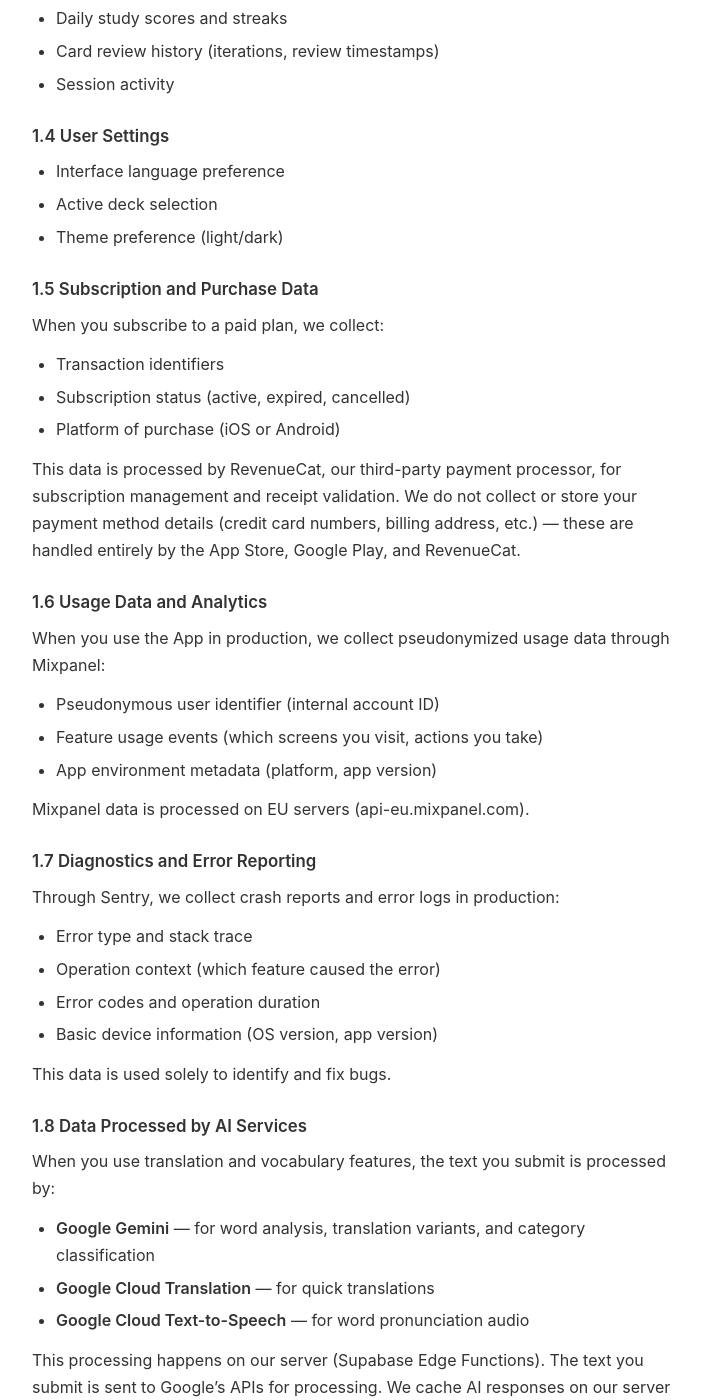
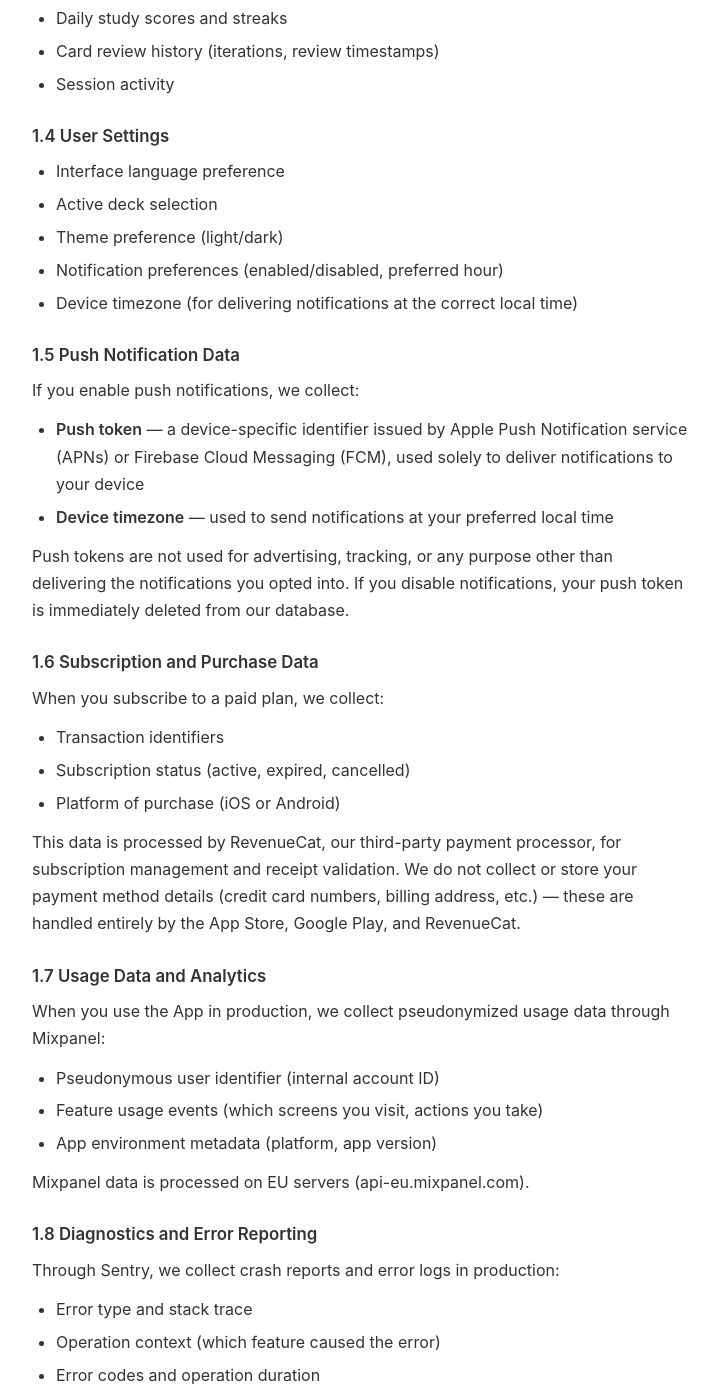
Before and after one commit to lexiumcards/lexium-cards-legal, a Jekyll site: the page built from privacy-policy.md, in a window 1280 px wide and 1400 px high, scrolled down 1127 px. Shown: the whole window, without its empty margins (280-998 px from the left). Built offline with Jekyll 4.4.1, drawn with Linux system fonts in a browser that asks for light colours; some of the changed text lies outside the part shown.

Commit message:
update legal documents

```diff
--- a/privacy-policy.md
+++ b/privacy-policy.md
@@ -52,8 +52,19 @@ Please do not use the App to store sensitive personal information (health data,
 - Interface language preference
 - Active deck selection
 - Theme preference (light/dark)
+- Notification preferences (enabled/disabled, preferred hour)
+- Device timezone (for delivering notifications at the correct local time)
 
-### 1.5 Subscription and Purchase Data
+### 1.5 Push Notification Data
+
+If you enable push notifications, we collect:
+
+- **Push token** — a device-specific identifier issued by Apple Push Notification service (APNs) or Firebase Cloud Messaging (FCM), used solely to deliver notifications to your device
+- **Device timezone** — used to send notifications at your preferred local time
+
+Push tokens are not used for advertising, tracking, or any purpose other than delivering the notifications you opted into. If you disable notifications, your push token is immediately deleted from our database.
+
+### 1.6 Subscription and Purchase Data
 
 When you subscribe to a paid plan, we collect:
 
@@ -116,6 +127,7 @@ We use your personal data for the following purposes:
 | Synthesize pronunciation audio                                                 | Text submitted by you                            | Performance of contract |
 | Manage subscriptions and validate purchases                                    | Purchase data (via RevenueCat)                   | Performance of contract |
 | Improve App quality and fix bugs                                               | Diagnostics data                                 | Legitimate interest     |
+| Send daily study reminder notifications (if enabled)                           | Push token, timezone, notification hour           | Consent                 |
 | Understand feature usage and improve the App                                   | Pseudonymized usage data (analytics)             | Legitimate interest     |
 | Respond to your inquiries                                                      | Contact information, communication content       | Legitimate interest     |
 | Comply with legal obligations                                                  | Account info, purchase info (when applicable)    | Legal obligation        |
@@ -164,6 +176,9 @@ We share data with the following third-party service providers:
 | **Mixpanel** (Mixpanel Inc.)          | Product analytics                               | Pseudonymized usage events, user identifier | [mixpanel.com/legal/privacy-policy](https://mixpanel.com/legal/privacy-policy/)                    |
 | **RevenueCat** (RevenueCat Inc.)      | Subscription management and receipt validation  | Transaction IDs, subscription status, platform | [revenuecat.com/privacy](https://www.revenuecat.com/privacy)                                       |
 | **Google Cloud AI** (Google LLC)      | Translation, word analysis (Gemini), TTS        | Text content submitted by user              | [cloud.google.com/terms/cloud-privacy-notice](https://cloud.google.com/terms/cloud-privacy-notice) |
+| **Firebase Cloud Messaging** (Google LLC) | Push notification delivery (Android)       | Push token                                  | [firebase.google.com/support/privacy](https://firebase.google.com/support/privacy)                 |
+| **Apple Push Notification service** (Apple Inc.) | Push notification delivery (iOS)    | Push token                                  | [apple.com/privacy](https://www.apple.com/privacy/)                                                |
+| **Expo** (650 Industries Inc.)        | Push notification routing                       | Push token                                  | [expo.dev/privacy](https://expo.dev/privacy)                                                       |
 
 All third-party providers are either located in the EEA, covered by EU adequacy decisions, or operate under Standard Contractual Clauses (SCCs) or the EU-U.S. Data Privacy Framework.
 
```
Also changed, not shown: other parts of privacy-policy.md (+6 -6 lines).
